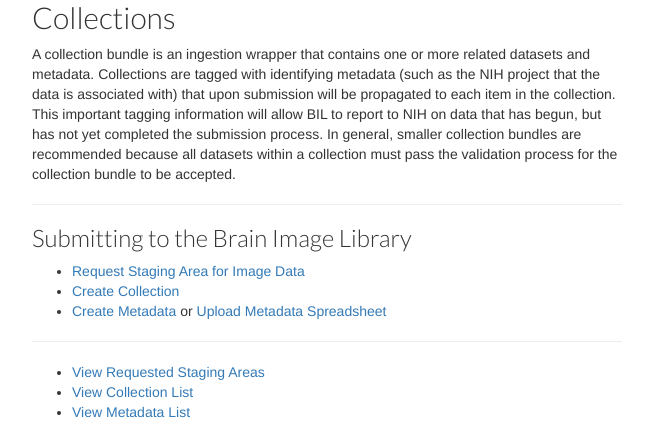
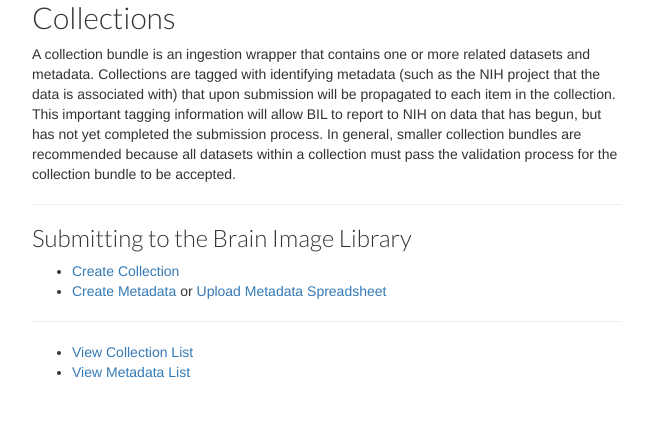
Before and after one commit to brain-image-library/bil_site, a Django app: page /ingest/ in a window 1280 px wide. Shown: the part 470-902 px from the top of the page, without its empty margins (23-676 px from the left). After the commit the page ends 848 px from the top, so only its background shows below. Run offline with Django 3.2, Linux system fonts and the light colour scheme; the visitor is signed in with stand-in values (Sample User, id 1); parts of the project's set-up code (start-up, migrations or seed data) failed here and were passed over; some libraries are stand-ins or nearby versions.

Commit message:
Combine collection and staging area creation steps

```diff
--- a/ingest/forms.py
+++ b/ingest/forms.py
@@ -59,8 +59,7 @@ class CollectionForm(forms.ModelForm):
             'lab_name',
             'project_funder',
             'project_funder_id',
-            'submitter_email',
-            'data_path')
+            'submitter_email')
 
     def __init__(self, *args, **kwargs):
         self.request = kwargs.pop('request', None)
--- a/ingest/templates/ingest/index.html
+++ b/ingest/templates/ingest/index.html
@@ -41,13 +41,11 @@ validation process for the collection bundle to be accepted.
 {% if request.user.username %}
 <h3>Submitting to the Brain Image Library</h3>
   <ul>
-    <li><a href="{% url 'ingest:create_image_upload_area' %}">Request Staging Area for Image Data</a></li>
     <li><a href="{% url 'ingest:collection_submit' %}">Create Collection
     <li><a href="{% url 'ingest:image_metadata_submit' %}">Create Metadata</a> or <a href="{% url 'ingest:image_metadata_upload' %}">Upload Metadata Spreadsheet</a></li>
   </ul>
   <hr>
   <ul>
-    <li><a href="{% url 'ingest:image_data_dirs_list' %}">View Requested Staging Areas</a></li>
     <li><a href="{% url 'ingest:collection_list'  %}">View Collection List</a></li>
     <li><a href="{% url 'ingest:image_metadata_list' %}">View Metadata List</a></li>
   </ul>
--- a/ingest/urls.py
+++ b/ingest/urls.py
@@ -11,7 +11,6 @@ urlpatterns = [
     # The signup should probably be moved somewhere else.
     re_path(r'^signup/$', views.signup, name='signup'),
     # All the image data pages
-    re_path(r'^create_image_upload_area/$', views.create_image_upload_area, name='create_image_upload_area'),
     re_path(r'^image_data_dirs_list/$', views.image_data_dirs_list, name='image_data_dirs_list'),
     path('image_data/<int:pk>/', views.ImageDataDetail.as_view(), name='image_data_dirs_detail'),
     path('image_data_delete/<int:pk>/', views.image_data_delete, name='image_data_delete'),
--- a/ingest/views.py
+++ b/ingest/views.py
@@ -83,11 +83,6 @@ def index(request):
 
 # What follows is a number of views for creating, viewing, modifying and
 # deleting IMAGE DATA.
-
-
-def create_image_upload_area(request):
-    """ Create new area for uploading image data. """
-    return render(request, 'ingest/create_image_upload_area.html')
 
 
 @login_required
@@ -185,8 +180,19 @@ def submit_collection(request):
     if request.method == "POST":
         # We need to pass in request here, so we can use it to get the user
         form = CollectionForm(request.POST, request=request)
-        if form.is_valid():
+        if form.is_valid() and request.method == 'POST':
+            home_dir = "/home/{}".format(settings.IMG_DATA_USER)
+            data_path = "{}/bil_data/{}".format(home_dir, str(uuid.uuid4()))
+            # remotely create the directory on some host using fabric and celery
+            # note: you should authenticate with ssh keys, not passwords
+            tasks.create_data_path.delay(data_path)
+            host_and_path = "{}@{}:{}".format(
+                settings.IMG_DATA_USER, settings.IMG_DATA_HOST, data_path)
+            image_data = ImageData(data_path=host_and_path)
+            image_data.user = request.user
+            image_data.save()
             post = form.save(commit=False)
+            post.data_path = image_data
             post.save()
             return redirect('ingest:collection_list')
     else:
@@ -196,7 +202,8 @@ def submit_collection(request):
 
 @login_required
 def collection_list(request):
-    table = CollectionTable(Collection.objects.filter(user=request.user))
+    table = CollectionTable(
+        Collection.objects.filter(user=request.user), exclude=['user'])
     RequestConfig(request).configure(table)
     return render(request, 'ingest/collection_list.html', {'table': table})
 
```
